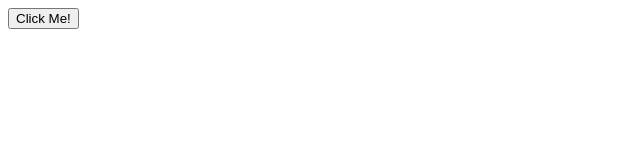
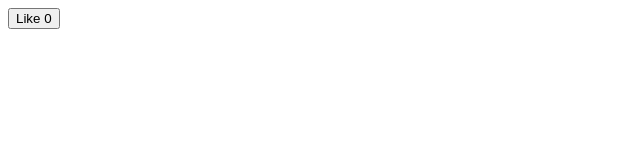
Before and after one commit to githubscientist/re-fsdcwdtb75, a React (Vite) app: page / in a window 1280 px wide. Shown: the top 160 px of the page, without its empty margins (0-640 px from the left). Built offline with nearby package versions, Linux system fonts and the light colour scheme.

Commit message:
ordinary variable

```diff
--- a/src/App.jsx
+++ b/src/App.jsx
@@ -3,13 +3,20 @@
 // state variable
 const App = () => {
 
-  const handleClick = () => {
-    console.log('button clicked');
+  let likes = 0;
+
+  const handleLike = () => {
+    // increase the likes
+    likes++; // likes = likes + 1
+    console.log(likes);
   }
 
+  // changes in the ordinary variable does not re-render the component
   return (
     <div>
-      <button onClick={handleClick}>Click Me!</button>
+      <button onClick={handleLike}>
+        Like { likes }
+      </button>
     </div>
   )
 }
```
